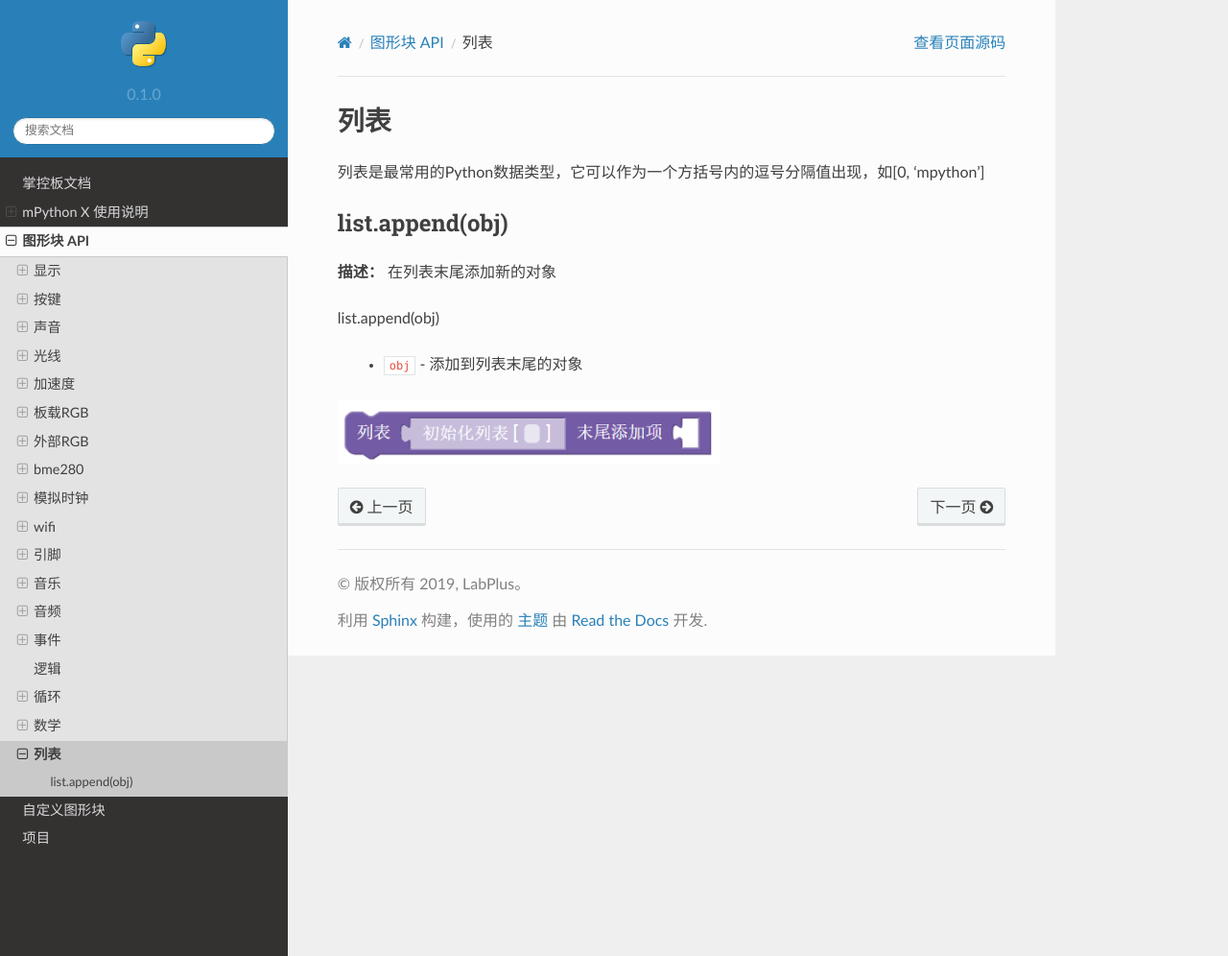
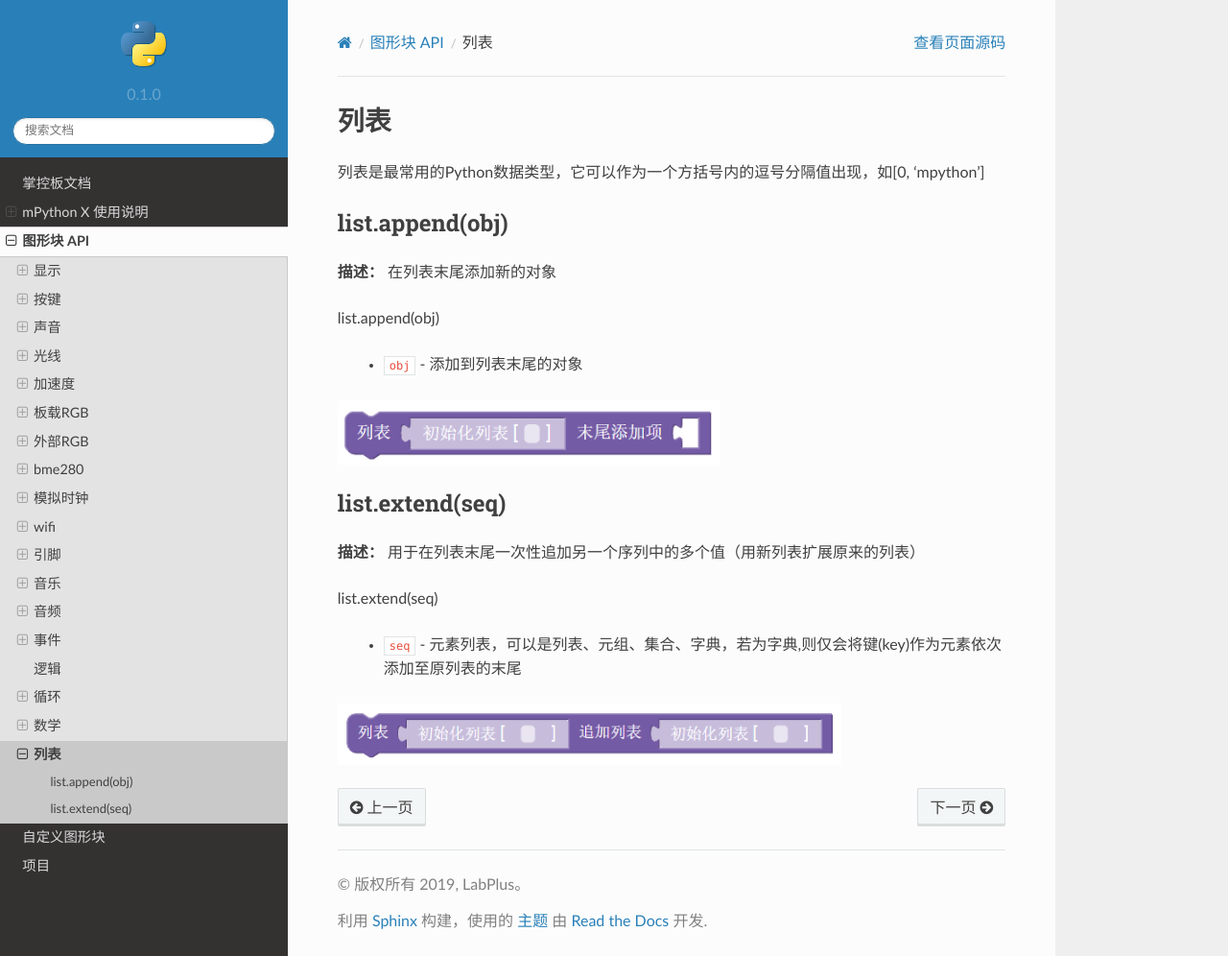
Before and after one commit to labplus-cn/mPythonX-docs, a Sphinx documentation site: the page built from source/blocks/list.rst, in a window 1280 px wide and 996 px high. Shown: the whole window at 96% size. Built offline with Sphinx 7.4.7 and the Read the Docs theme 2.0.0, drawn with Linux system fonts in a browser that asks for light colours.

Commit message:
list.extend(seq)

```diff
--- a/source/blocks/list.rst
+++ b/source/blocks/list.rst
@@ -14,3 +14,16 @@ list.append(obj)
 
 .. image:: /images/blocks/list/list_append.png
     :scale: 90 %
+
+
+list.extend(seq)
+-------------
+
+**描述：**  用于在列表末尾一次性追加另一个序列中的多个值（用新列表扩展原来的列表）
+
+| list.extend(seq)
+
+    - ``seq`` - 元素列表，可以是列表、元组、集合、字典，若为字典,则仅会将键(key)作为元素依次添加至原列表的末尾
+
+.. image:: /images/blocks/list/list_extend.png
+    :scale: 90 %
```
Also changed, not shown: source/images/blocks/list/list_extend.png (added).
